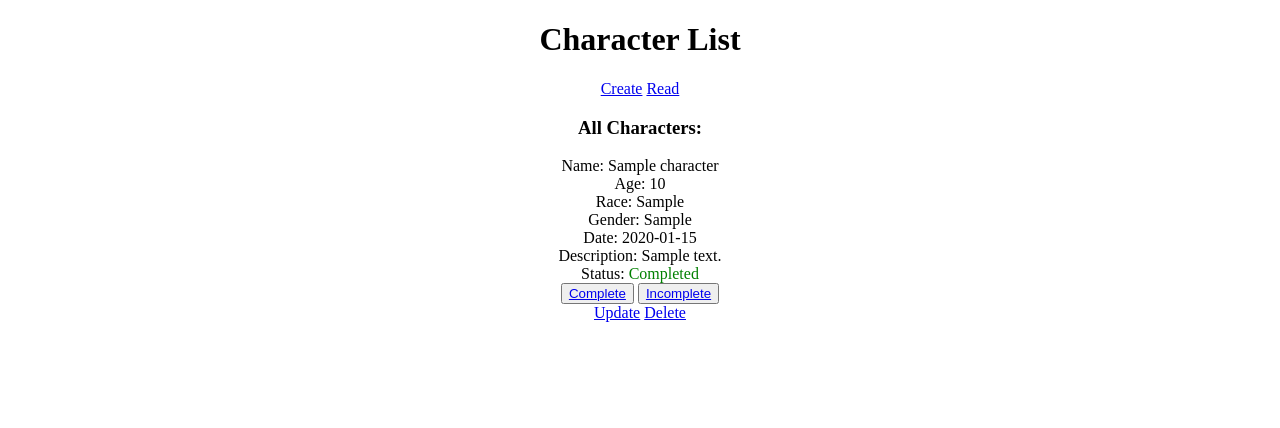
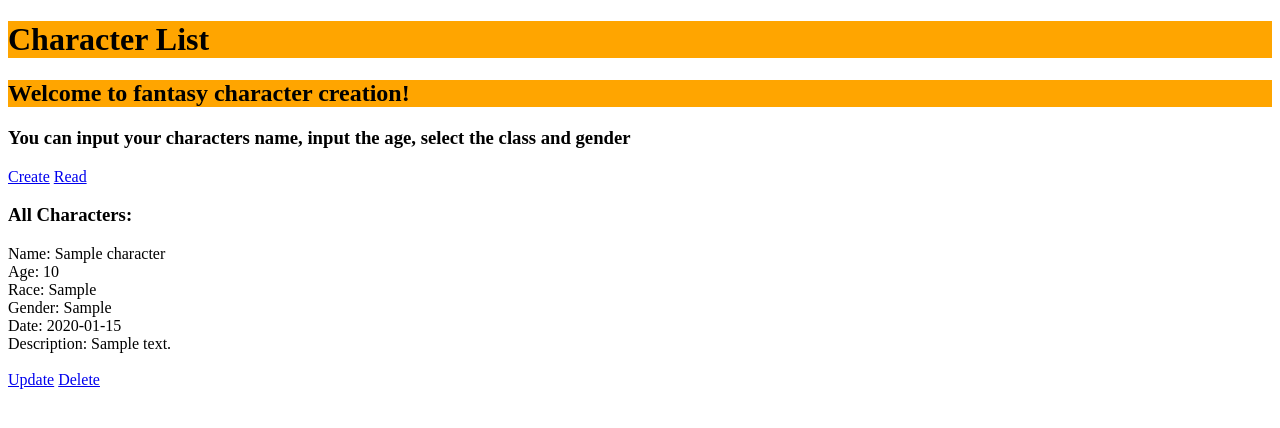
Before and after one commit to abouka23/QA-final-project, a Flask app: page / in a window 1280 px wide. Shown: the top 428 px of the page. Run offline with Flask 2, Linux system fonts and the light colour scheme; tables that the repository leaves empty hold one stand-in row (values such as "Sample post").

Commit message:
Removed unnessecary features

```diff
--- a/application/routes.py
+++ b/application/routes.py
@@ -11,7 +11,6 @@ def create():
         character = Characters(name=createform.name.data,age=createform.age.data,race=createform.race.data,gender=createform.gender.data,date=createform.date.data, description=createform.description.data)
         db.session.add(character)
         db.session.commit()
-        # Instead of rendering a template, the next line redirects the user to the endpoint for the function called 'read'.
         return redirect(url_for('read'))
     return render_template('create.html', form=createform)
 
@@ -26,7 +25,7 @@ def update(name):
     updateform = UpdateForm()
     character = Characters.query.filter_by(name=name).first()
 
-    # Prepopulate the form boxes with current values when they open the page.
+    # Prepopulate the form boxes with values already submitted.
     if request.method == 'GET':
         updateform.name.data = character.name
         updateform.age.data = character.age
@@ -36,7 +35,7 @@ def update(name):
         updateform.description.data = character.description
         return render_template('update.html', form=updateform)
 
-    # Update the item in the databse when they submit
+    # Update any fields if user needs to, returns to read page after changes made.
     else:
         if updateform.validate_on_submit():
             character.name = updateform.name.data
@@ -45,28 +44,13 @@ def update(name):
             character.gender = updateform.gender.data
             character.date = updateform.date.data
             character.description = updateform.description.data
-            character.completed = updateform.completed.data
             db.session.commit()
             return redirect(url_for('read'))
 
 
-@app.route('/delete/<name>', methods=['GET', 'POST'])
+@app.route('/delete/<name>', methods=['GET', 'POST']) # "GET request "
 def delete(name):
         character = Characters.query.filter_by(name=name).first()
         db.session.delete(character)
         db.session.commit()
-        return redirect(url_for('read'))
-
-@app.route('/complete/<name>', methods=['GET'])
-def complete(name):
-    character = Characters.query.filter_by(name=name).first()
-    character.completed = True
-    db.session.commit()
-    return redirect(url_for('read'))
-
-@app.route('/incomplete/<name>', methods=['GET'])
-def incomplete(name):
-    character = Characters.query.filter_by(name=name).first()
-    character.completed = False
-    db.session.commit()
-    return redirect(url_for('read'))
+        return redirect(url_for('read')) # returns to read page once character is deleted.
--- a/application/templates/main.html
+++ b/application/templates/main.html
@@ -3,8 +3,10 @@
     <head>
         <title>Fantasy Character Creation</title>
     </head>
-    <body style="text-align: center">
-        <h1>Character List</h1>
+    <body>
+        <h1 style="background-color:orange;"></h1style>Character List</h1>
+        <h2 style="background-color:orange;"></h2style> Welcome to fantasy character creation!</h2>
+        <h3> You can input your characters name, input the age, select the class and gender</h3>
         <span><a href="{{ url_for('create') }}">Create</a></span>
         <span><a href="{{ url_for('read') }}">Read</a></span>
         {% block todo %}{% endblock todo %}
--- a/application/templates/read.html
+++ b/application/templates/read.html
@@ -9,19 +9,9 @@
         Gender: {{ character.gender }} <br>
         Date: {{ character.date }} <br>
         Description: {{ character.description }} <br>
-        <!--The following line checks if the characters is completed or not-->
-        {% if character.completed == True %}
-        <!--The following line provides a text color based on if the task is complete or not-->
-        Status: <span style="color: green">Completed</span>
-        {% else %}
-        Status: <span style="color: red">Incompleted</span>
-        {% endif %}
+
         <br>
-        <!--The following line provides a link to the url for the complete/incomplete function and also passes in the required argument 'name'-->
-        <!--Any of these links could be made in to buttons by using the <button> tag-->
-        <button><a href="{{ url_for('complete', name=character.name) }}">Complete</a></button>
-        <button><a href="{{ url_for('incomplete', name=character.name) }}">Incomplete</a></button>
-        <br>
+
         <span><a href="{{ url_for('update', name=character.name) }}">Update</a></span>
         <span><a href="{{ url_for('delete', name=character.name) }}">Delete</a></span>
         <br>
--- a/application/templates/update.html
+++ b/application/templates/update.html
@@ -64,9 +64,6 @@
         </div>
         {% endif %}
         <br>
-        {{ form.completed.label }}
-        {{ form.completed }}
-        <br>
         {{ form.submit }}
     </form>
 </div>
```
Also changed, not shown: application/forms.py (+4 -5 lines), application/data.db, 1 other file.
